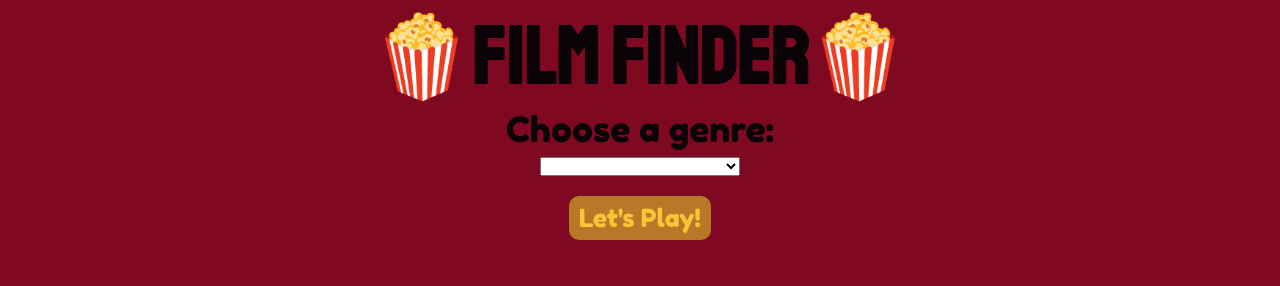
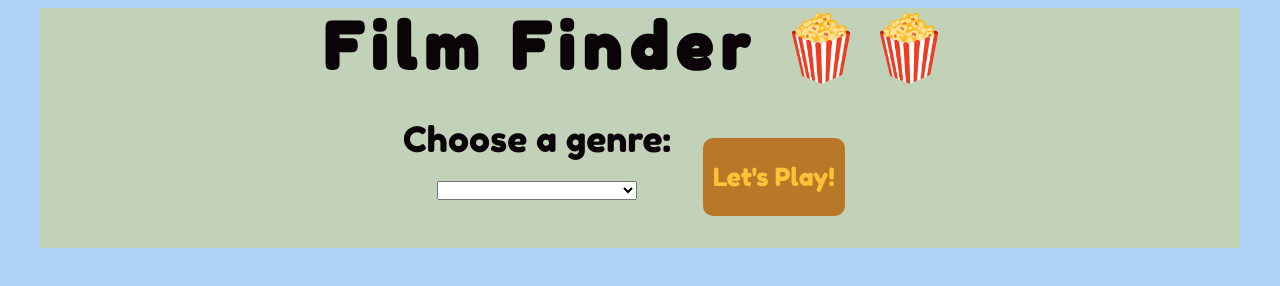
Before and after one commit to Tors70/filmfinder, a plain HTML site: page index.html in a window 1280 px wide. Drawn offline with Linux system fonts and the light colour scheme; no server answers.

Commit message:
genre selection with img and info

```diff
--- a/index.html
+++ b/index.html
@@ -19,21 +19,26 @@
     <script defer src="scripts.js"></script>
   </head>
   <body>
+    <div class="container">
       <header>
-      <h1 id="appTitle">🍿Film Finder🍿</h1>
+        <h1 id="appTitle">Film Finder 🍿🍿</h1>
       </header>
+      <div class="center">
         <form id="genreForm">
           <label>Choose a genre:</label>
           <select name="genres" id="genres"></select>
         </form>
         <button id="playBtn">Let's Play!</button>
+      </div>
       <div id="movieInfo">
         <div id="moviePoster"></div>
         <div id="movieText"></div>
       </div>
+      <div id="review"></div>
       <div id="likeOrDislikeBtns" hidden>
         <button id="likeBtn"><i class="fa-solid fa-thumbs-up"></i></button>
         <button id="dislikeBtn"><i class="fa-solid fa-thumbs-down"></i></button>
       </div>
+    </div>
   </body>
 </html>
--- a/scripts.js
+++ b/scripts.js
@@ -10,7 +10,6 @@ const getGenres = async () => {
     const response = await fetch(urlToFetch);
     if (response.ok) {
       const jsonResponse = await response.json();
-      console.log(jsonResponse);
       const genres = jsonResponse.genres;
       console.log(genres);
       return genres;
@@ -23,9 +22,11 @@ const getGenres = async () => {
 
 const getMovies = async () => {
   const selectedGenre = getSelectedGenre();
+  console.log("this is the selected genre: " + selectedGenre);
   const discoverMovieEndpoint = "/discover/movie";
-  const requestParams = "?api_key=" + tmdbKey + "&genre/" + selectedGenre;
+  const requestParams = "?api_key=" + tmdbKey + "&with_genres=" + selectedGenre;
   const urlToFetch = tmdbBaseUrl + discoverMovieEndpoint + requestParams;
+  console.log(urlToFetch);
   try {
     const response = await fetch(urlToFetch);
     if (response.ok) {
--- a/style.css
+++ b/style.css
@@ -1,24 +1,40 @@
 body {
-  background-color: #7f0920;
+  background-color: #b1d2f7;
   color: #0a0408;
 }
-
+.container {
+  max-width: 1200px;
+  margin: auto;
+  background-color: rgb(193, 210, 185);
+}
+.center {
+  margin: 2rem 0;
+  display: flex;
+  justify-content: center;
+}
 #appTitle {
   text-align: center;
   margin: 0px auto;
   display: block;
-  font-family: "Staatliches", sans-serif;
-  font-size: 80px;
+  font-family: "Fredoka One", sans-serif;
+  font-size: 4rem;
+  letter-spacing: 8px;
 }
-
-#genreForm,
-#playBtn {
+#genres {
+  margin-top: 1rem;
+}
+#genreForm {
   text-align: center;
-  margin: 0px auto;
+  margin: 0rem 2rem 1rem 0;
   display: block;
   font-family: "Fredoka One", sans-serif;
 }
-
+#playBtn {
+  text-align: center;
+  margin: 1rem 2rem 0 0;
+  display: block;
+  font-family: "Fredoka One", sans-serif;
+}
 #movieInfo {
   width: 65%;
   margin: 32px auto;
```
Lines whose indentation alone changed are shown as unchanged.
